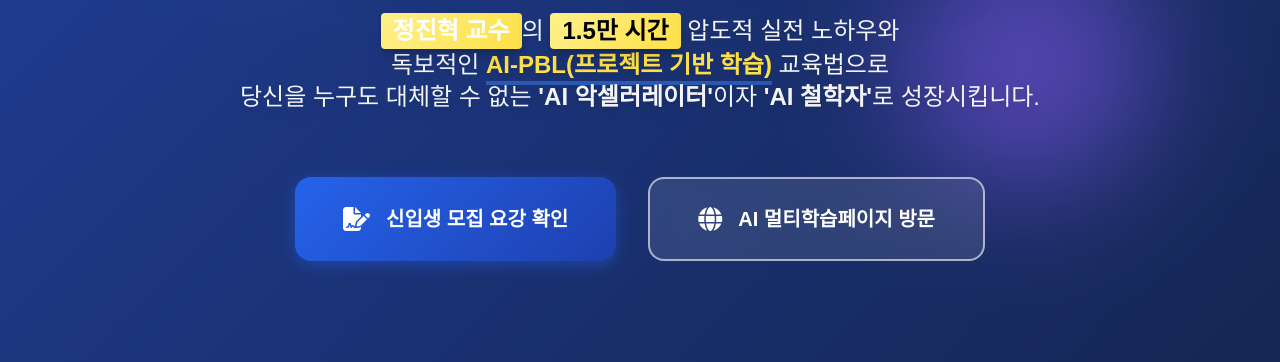
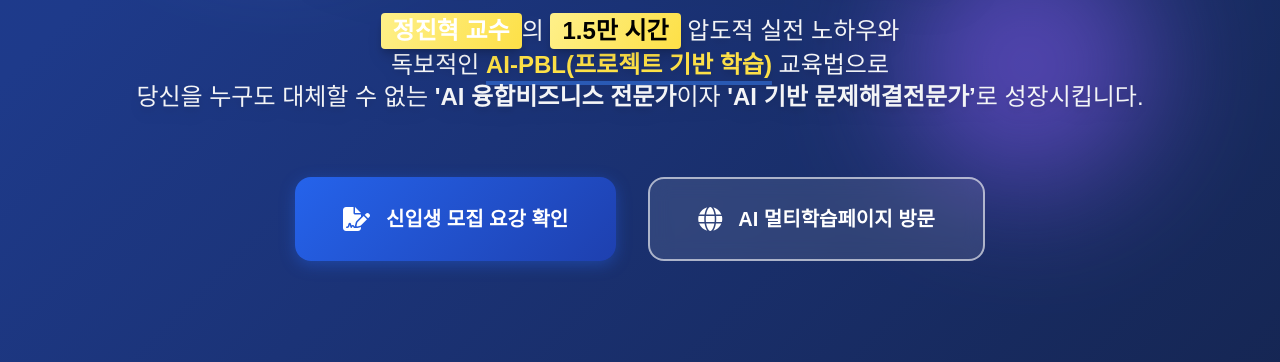
Before and after one commit to aicufarmaster/aicaroline, a plain HTML site: page index.html in a window 1280 px wide. Shown: the part 438-800 px from the top of the page. Drawn offline with nearby package versions, Linux system fonts and the light colour scheme; a web font is replaced by a local one.

Commit message:
Update index.html

```diff
--- a/index.html
+++ b/index.html
@@ -235,7 +235,7 @@
             <p class="mt-8 max-w-5xl mx-auto text-xl sm:text-2xl text-gray-100 font-medium leading-relaxed drop-shadow-lg text-shadow-sm">
                 <span class="highlight bg-blue-600 text-white px-3 shadow-lg transform hover:scale-105 inline-block transition cursor-default">정진혁 교수</span>의 <span class="highlight bg-yellow-400 text-black px-3 shadow-lg transform hover:scale-105 inline-block transition cursor-default">1.5만 시간</span> 압도적 실전 노하우와<br class="hidden lg:block">
                 독보적인 <span class="text-yellow-300 font-black underline decoration-4 underline-offset-8 decoration-blue-500/50">AI-PBL(프로젝트 기반 학습)</span> 교육법으로<br>
-                당신을 누구도 대체할 수 없는 <strong>'AI 악셀러레이터'</strong>이자 <strong>'AI 철학자'</strong>로 성장시킵니다.
+                당신을 누구도 대체할 수 없는 <strong>'AI 융합비즈니스 전문가</strong>이자 <strong>'AI 기반 문제해결전문가’</strong>로 성장시킵니다.
             </p>
 
             <div class="mt-16 flex flex-col sm:flex-row justify-center gap-8">
```
